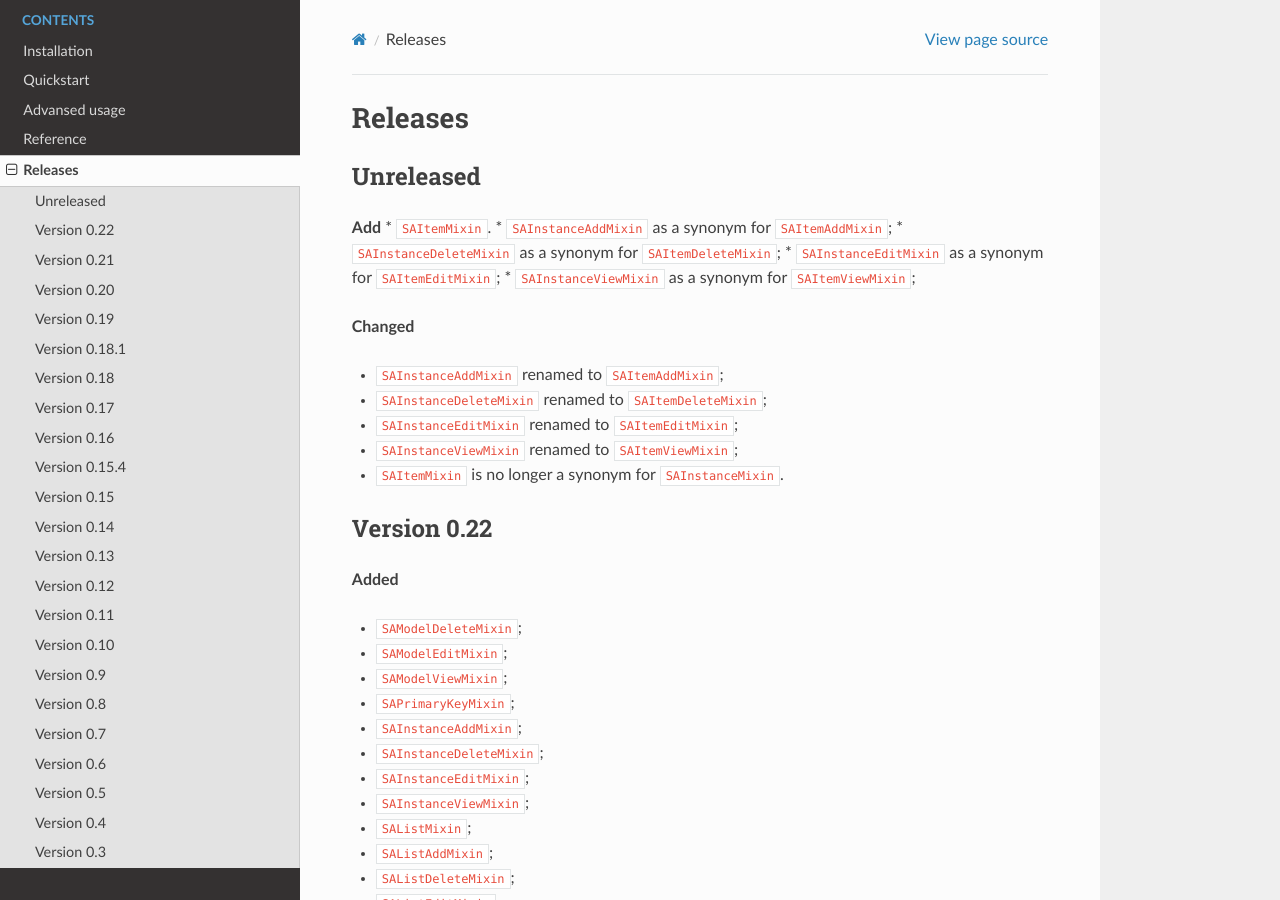
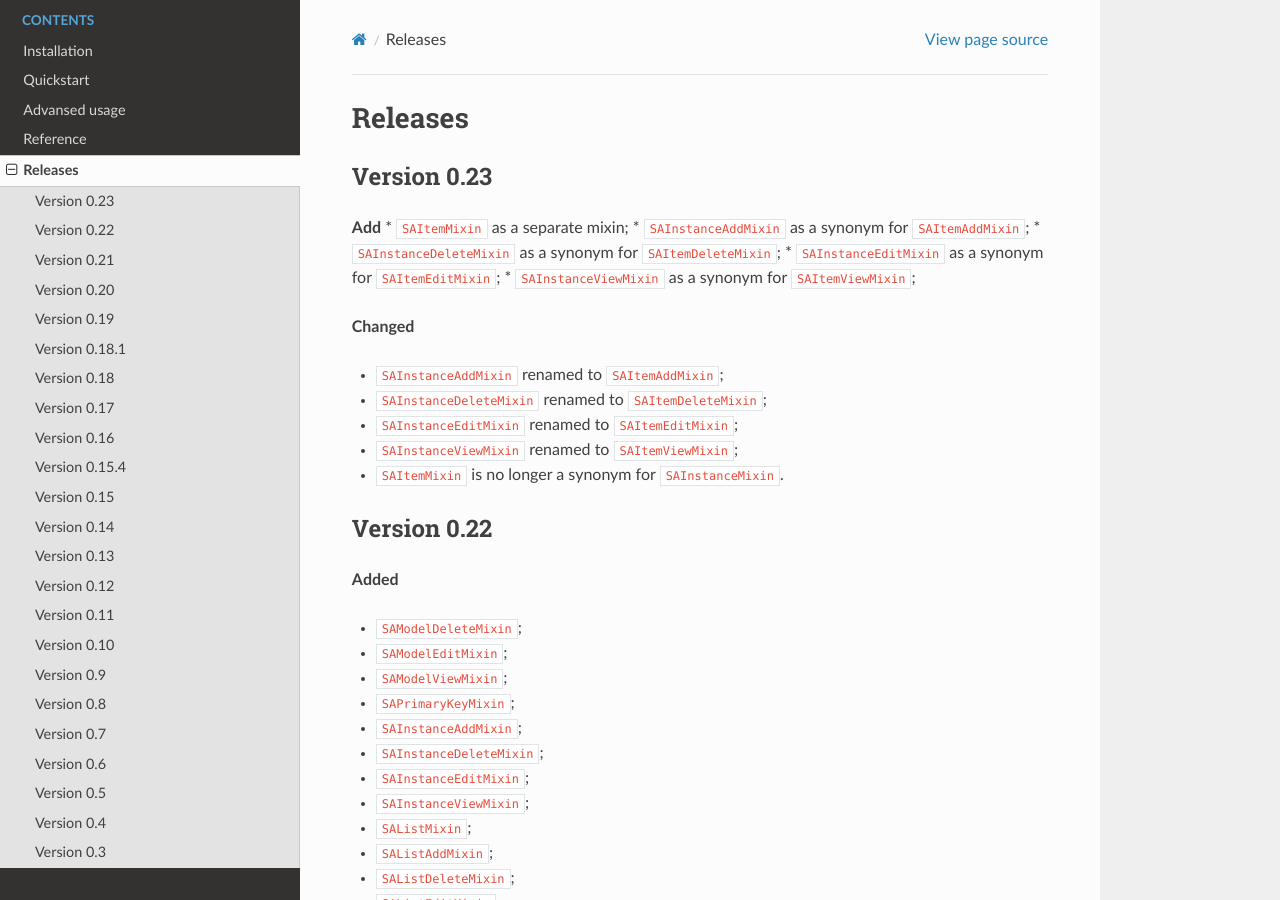
Before and after one commit to ri-gilfanov/aiohttp-sqlalchemy, a Sphinx documentation site: the page built from docs/releases.rst, in a window 1280 px wide and 900 px high. Built offline with Sphinx 7.4.7 and the Read the Docs theme 2.0.0, drawn with Linux system fonts in a browser that asks for light colours.

Commit message:
Update version placeholder to 0.23.0

```diff
--- a/aiohttp_sqlalchemy/__init__.py
+++ b/aiohttp_sqlalchemy/__init__.py
@@ -56,7 +56,7 @@ from aiohttp_sqlalchemy.views import (
     SAView,
 )
 
-__version__ = '0.22.0.post0'
+__version__ = '0.23.0'
 
 __all__ = [
     'DEFAULT_KEY',
--- a/docs/releases.rst
+++ b/docs/releases.rst
@@ -1,11 +1,10 @@
 ========
 Releases
 ========
-Unreleased
-----------
-
+Version 0.23
+------------
 **Add**
-* ``SAItemMixin``.
+* ``SAItemMixin`` as a separate mixin;
 * ``SAInstanceAddMixin`` as a synonym for ``SAItemAddMixin``;
 * ``SAInstanceDeleteMixin`` as a synonym for ``SAItemDeleteMixin``;
 * ``SAInstanceEditMixin`` as a synonym for ``SAItemEditMixin``;
--- a/pyproject.toml
+++ b/pyproject.toml
@@ -1,6 +1,6 @@
 [tool.poetry]
 name = "aiohttp-sqlalchemy"
-version = "0.22.0.post0"
+version = "0.23.0"
 description = "SQLAlchemy 1.4 / 2.0 support for aiohttp."
 authors = [
     "Ruslan Ilyasovich Gilfanov <ri.gilfanov@yandex.ru>",
```
